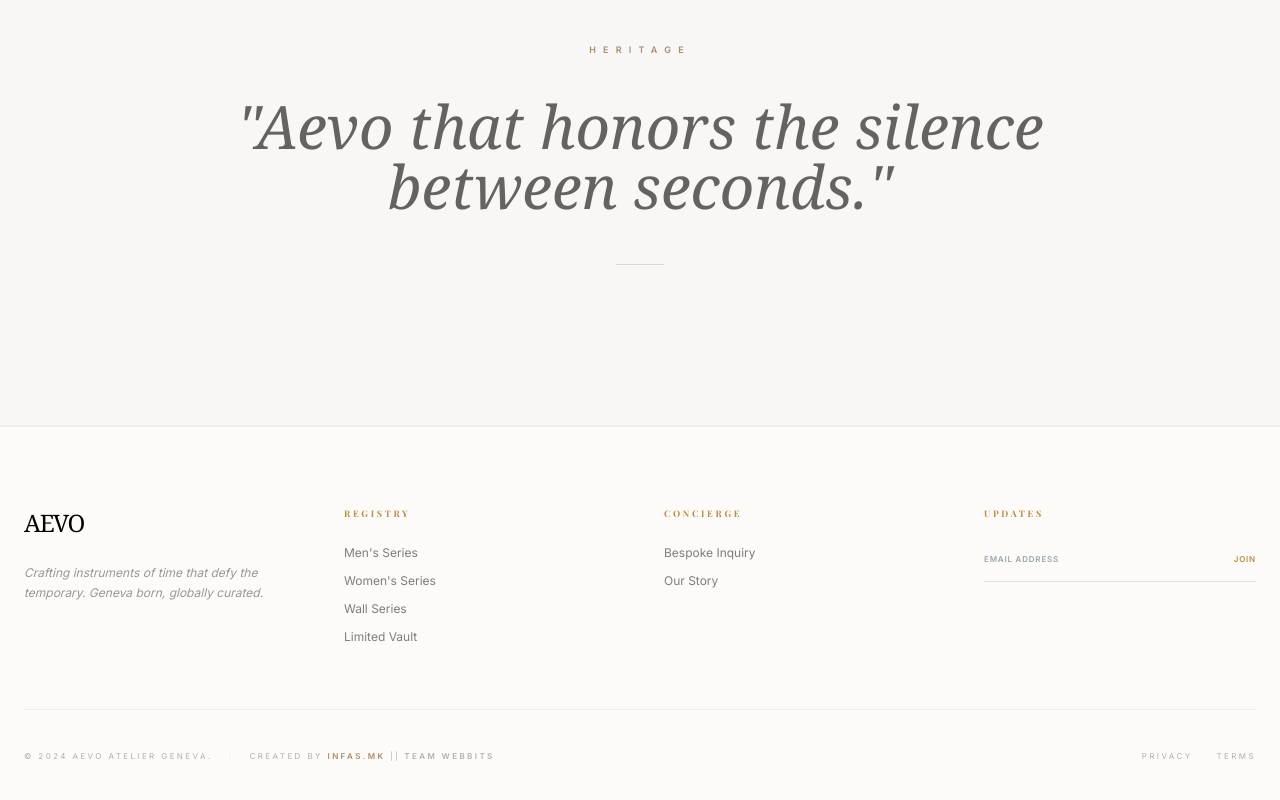
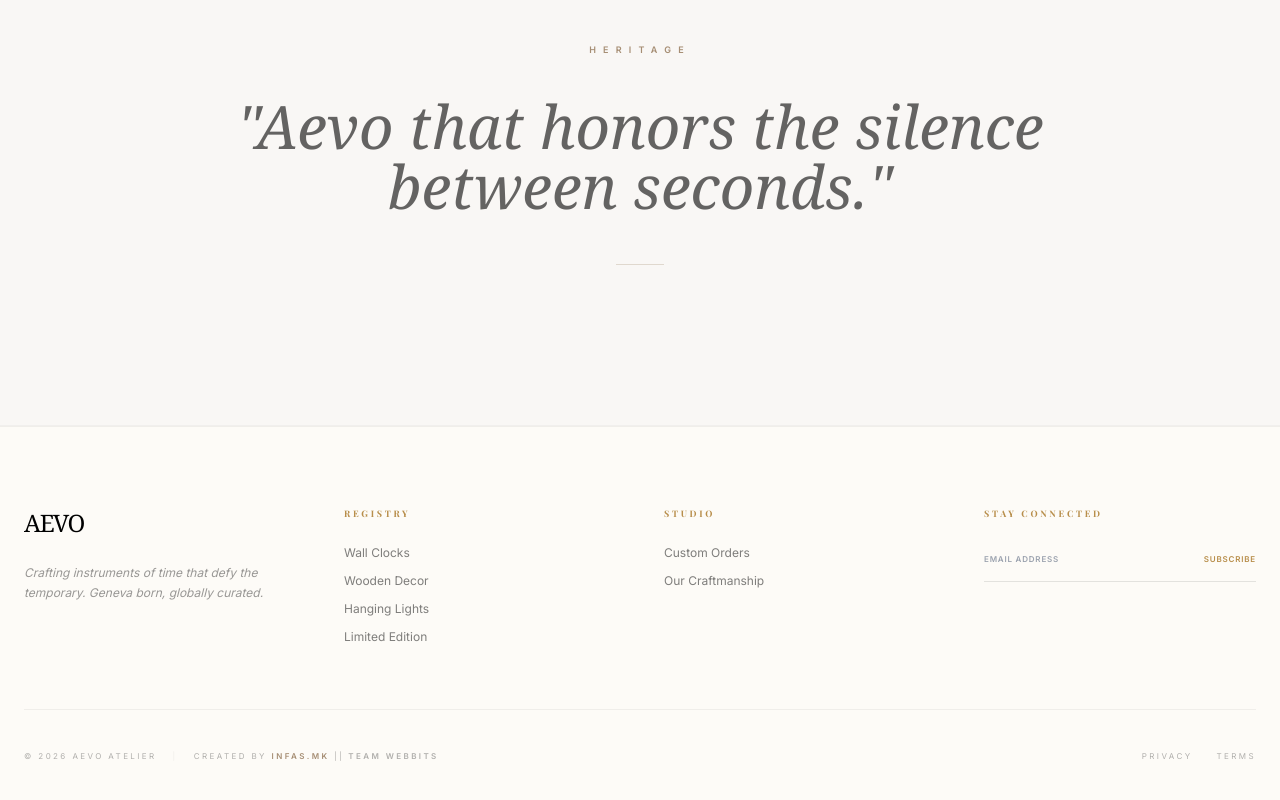
Before and after one commit to infasmk/AEVO22, a React (Vite) app: page / in a window 1280 px wide. Shown: the part 2399-3199 px from the top of the page. Built offline with nearby package versions, Linux system fonts and the light colour scheme; no server answers; a web font is replaced by a local one.

Commit message:
Update footer links and subscription text

```diff
--- a/components/Footer.tsx
+++ b/components/Footer.tsx
@@ -19,37 +19,37 @@ const Footer: React.FC = () => {
           <div className="space-y-6">
             <h3 className="text-[9px] font-black uppercase tracking-[0.3em] text-[#B88E4B]">Registry</h3>
             <ul className="space-y-3 text-black/50 text-xs">
-              <li><Link to="/shop" className="hover:text-black transition-colors">Men's Series</Link></li>
-              <li><Link to="/shop" className="hover:text-black transition-colors">Women's Series</Link></li>
-              <li><Link to="/shop" className="hover:text-black transition-colors">Wall Series</Link></li>
-              <li><Link to="/shop" className="hover:text-black transition-colors">Limited Vault</Link></li>
+              <li><Link to="/shop" className="hover:text-black transition-colors">Wall Clocks</Link></li>
+              <li><Link to="/shop" className="hover:text-black transition-colors">Wooden Decor </Link></li>
+              <li><Link to="/shop" className="hover:text-black transition-colors">Hanging Lights </Link></li>
+              <li><Link to="/shop" className="hover:text-black transition-colors">Limited Edition </Link></li>
             </ul>
           </div>
 
           <div className="space-y-6">
-            <h3 className="text-[9px] font-black uppercase tracking-[0.3em] text-[#B88E4B]">Concierge</h3>
+            <h3 className="text-[9px] font-black uppercase tracking-[0.3em] text-[#B88E4B]">STUDIO</h3>
             <ul className="space-y-3 text-black/50 text-xs">
-              <li><Link to="#" className="hover:text-black transition-colors">Bespoke Inquiry</Link></li>
-              <li><Link to="#" className="hover:text-black transition-colors">Our Story</Link></li>
+              <li><Link to="#" className="hover:text-black transition-colors">Custom Orders </Link></li>
+              <li><Link to="#" className="hover:text-black transition-colors">Our Craftmanship</Link></li>
             </ul>
           </div>
 
           <div className="space-y-6">
-            <h3 className="text-[9px] font-black uppercase tracking-[0.3em] text-[#B88E4B]">Updates</h3>
+            <h3 className="text-[9px] font-black uppercase tracking-[0.3em] text-[#B88E4B]">STAY CONNECTED</h3>
             <form className="flex border-b border-black/10 pb-2" onSubmit={(e) => e.preventDefault()}>
               <input
                 type="email"
                 placeholder="EMAIL ADDRESS"
                 className="bg-transparent text-black/60 py-2 w-full focus:outline-none text-[8px] tracking-widest font-bold"
               />
-              <button className="uppercase text-[8px] font-black tracking-widest text-[#B88E4B]">Join</button>
+              <button className="uppercase text-[8px] font-black tracking-widest text-[#B88E4B]">SUBSCRIBE</button>
             </form>
           </div>
         </div>
 
         <div className="pt-10 border-t border-black/5 flex flex-col md:flex-row justify-between items-center text-[8px] text-black/30 uppercase tracking-[0.3em]">
           <div className="flex flex-col md:flex-row items-center md:space-x-4 space-y-2 md:space-y-0 text-center md:text-left">
-            <p>© 2024 AEVO Atelier Geneva.</p>
+            <p>© 2026 AEVO Atelier </p>
             <p className="hidden md:block opacity-20">|</p>
             <p>
               Created by <span className="text-[#A68E74] font-black">Infas.mk</span> ||
```
